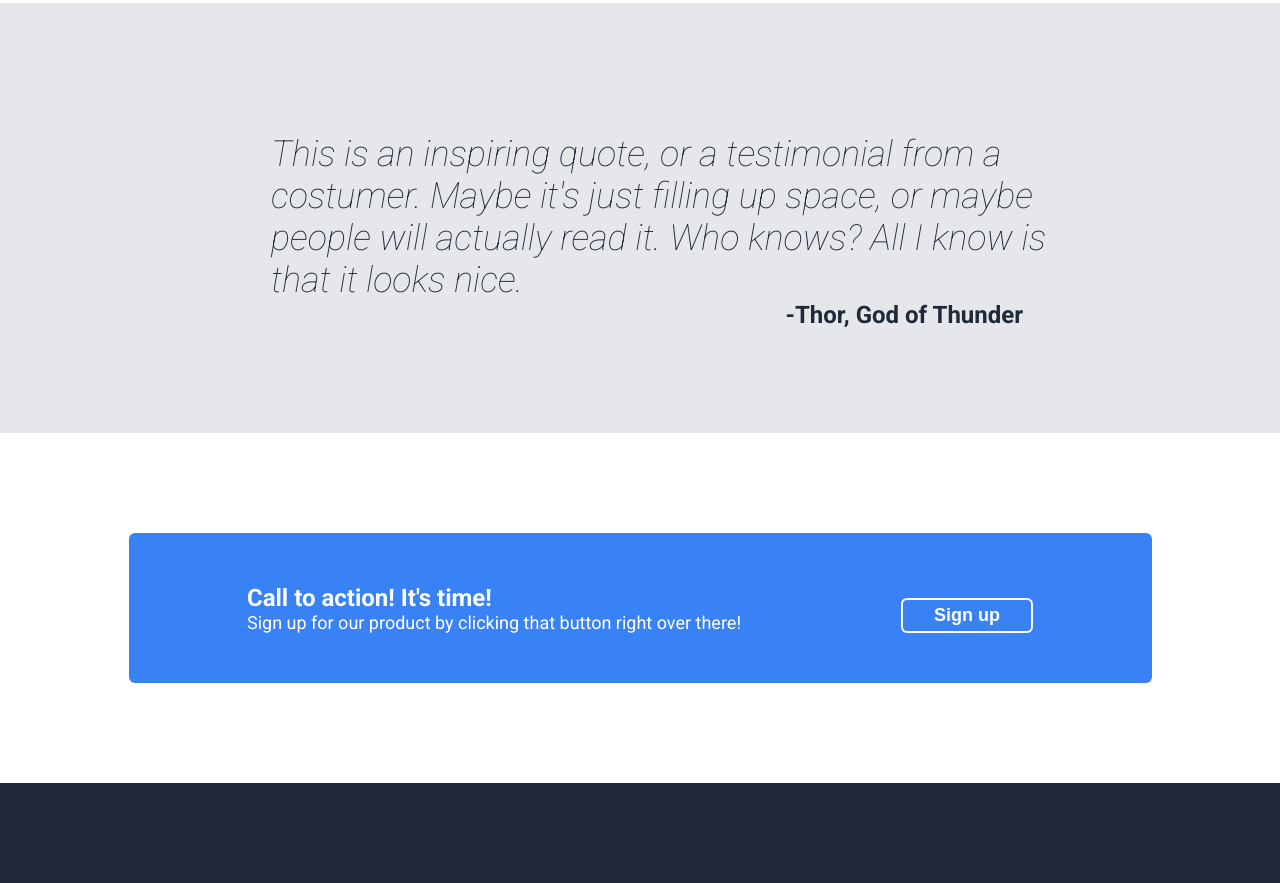
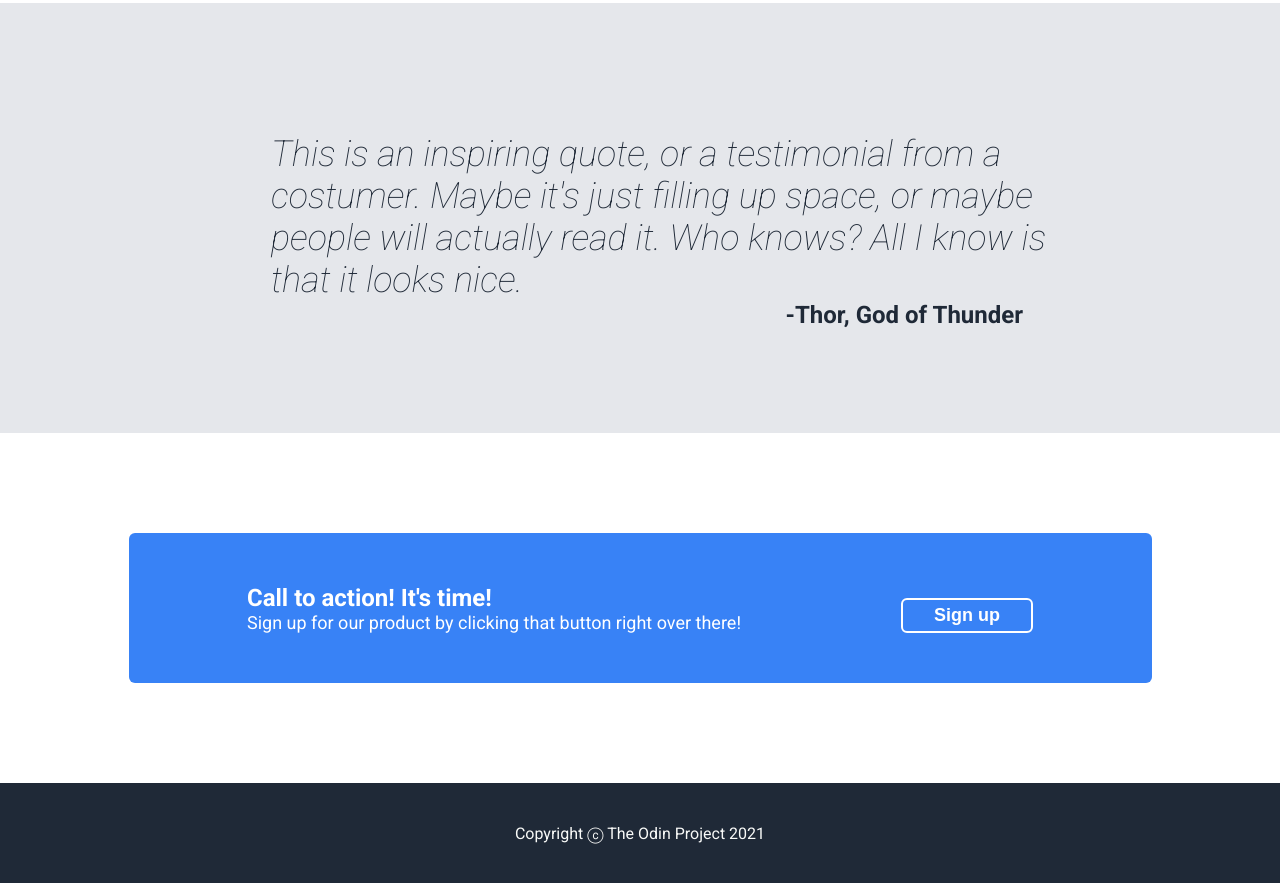
Before and after one commit to ihccenen/landing-page, a plain HTML site: page index.html in a window 1280 px wide. Shown: the part 1028-1911 px from the top of the page. Drawn offline with Linux system fonts and the light colour scheme.

Commit message:
Edited footer

```diff
--- a/index.html
+++ b/index.html
@@ -78,6 +78,6 @@
         </div>
     </div>
 
-    <footer class="dark-blue"></footer>
+    <footer class="dark-blue">Copyright ⓒ The Odin Project 2021</footer>
 </body>
 </html>
```
